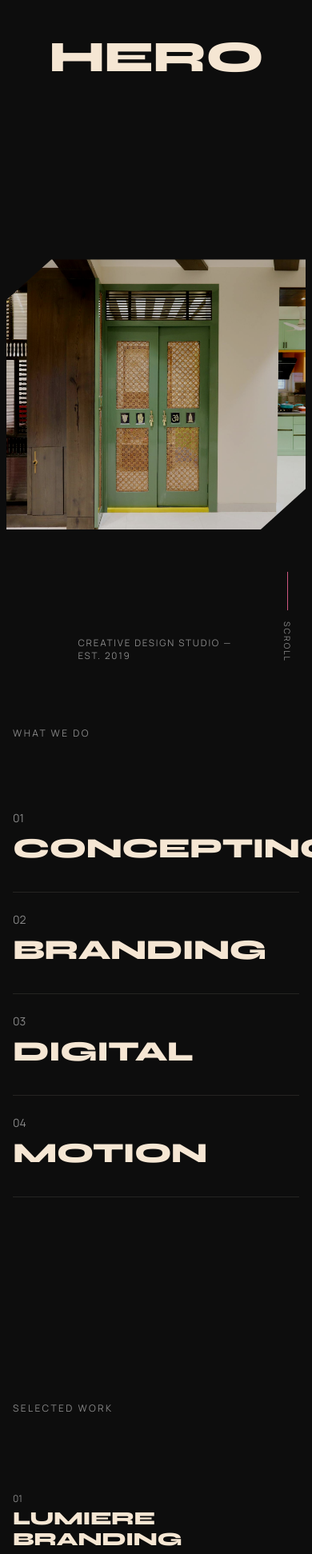
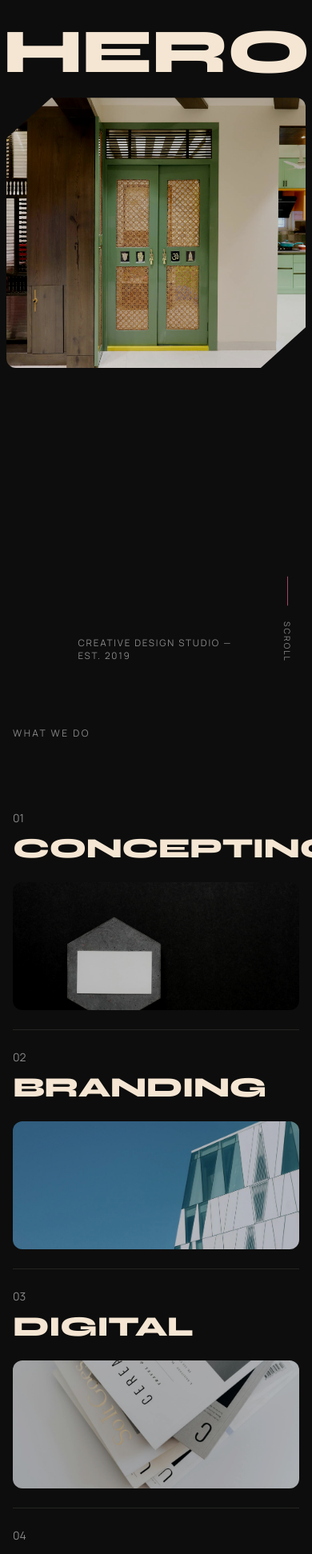
Before and after one commit to Cfvbhgc/hero-design, a React (Create React App) app: page / in a window 390 px wide. Shown: the top 1943 px of the page at 80% size. Built offline with nearby package versions, Linux system fonts and the light colour scheme.

Commit message:
fix: photos + mobile wow effect

```diff
--- a/src/App.css
+++ b/src/App.css
@@ -191,19 +191,21 @@ img {
   }
   .hero__left {
     flex: 0 0 auto;
-    padding: 3rem 0;
+    padding: 2rem 0 1rem;
   }
   .hero__title {
-    font-size: clamp(3rem, 15vw, 20vw);
+    font-size: clamp(4rem, 20vw, 20rem);
     writing-mode: horizontal-tb;
     text-orientation: initial;
   }
   .hero__right {
     padding: 1rem;
+    flex: 0 0 auto;
   }
   .hero__image-wrapper {
     height: 50vh;
     clip-path: none;
+    border-radius: 12px;
   }
   .hero__subtitle {
     left: 50%;
@@ -217,9 +219,6 @@ img {
 }
 
 @media (max-width: 480px) {
-  .hero__title {
-    font-size: clamp(2.5rem, 14vw, 4rem);
-  }
   .hero__image-wrapper {
     height: 40vh;
   }
@@ -230,7 +229,7 @@ img {
 
 @media (max-width: 320px) {
   .hero__title {
-    font-size: 2.5rem;
+    font-size: 4rem;
   }
 }
 
@@ -341,16 +340,10 @@ img {
     width: 100%;
     height: 200px;
     object-fit: cover;
-    border-radius: 4px;
+    border-radius: 12px;
     filter: brightness(0.8) contrast(1.05);
     overflow: hidden;
-    max-height: 0;
-    opacity: 0;
-    transition: max-height 0.4s ease, opacity 0.4s ease;
-  }
-  .services__item.is-expanded .services__item-image {
-    max-height: 220px;
-    opacity: 1;
+    margin-top: 0.75rem;
   }
 }
 
@@ -456,22 +449,32 @@ img {
   opacity: 1;
 }
 
-/* Work — mobile static image */
+/* Work — mobile static image (hidden on desktop) */
 .work__item-static-image {
   display: none;
 }
+
+/* Services — mobile inline image (hidden on desktop, shown via media query) */
 
 /* Work responsive */
 @media (max-width: 768px) {
   .work {
     padding: 5rem 1.5rem;
   }
+  .work__item {
+    padding: 1.5rem 0;
+  }
   .work__item-inner {
     flex-direction: column;
     gap: 0.25rem;
   }
   .work__item-name {
-    font-size: clamp(1.5rem, 7vw, 2.5rem);
+    font-size: clamp(1.5rem, 5vw, 2.5rem);
+  }
+  .work__item-category {
+    font-size: 0.75rem;
+    color: var(--gray);
+    margin-top: 0.25rem;
   }
   .work__item:hover .work__item-inner {
     transform: none;
@@ -482,9 +485,9 @@ img {
   .work__item-static-image {
     display: block;
     width: 100%;
-    height: 180px;
+    height: 200px;
     object-fit: cover;
-    border-radius: 4px;
+    border-radius: 12px;
     margin-top: 0.75rem;
     filter: brightness(0.85) contrast(1.05);
   }
@@ -495,10 +498,10 @@ img {
     padding: 4rem 1rem;
   }
   .work__item-name {
-    font-size: clamp(1.25rem, 6vw, 2rem);
+    font-size: clamp(1.25rem, 5vw, 2rem);
   }
   .work__item-static-image {
-    height: 150px;
+    height: 180px;
   }
 }
 
@@ -707,7 +710,21 @@ img {
     min-height: 60vh;
   }
   .contact__title {
-    font-size: clamp(2rem, 10vw, 15vw);
+    font-size: clamp(2.5rem, 12vw, 15vw);
+  }
+  .contact__email {
+    margin-top: 2rem;
+    font-size: 1rem;
+    background: var(--pink);
+    color: var(--bg);
+    padding: 1rem 2.5rem;
+    border-radius: 50px;
+    display: inline-block;
+    font-weight: 600;
+    letter-spacing: 0.05em;
+  }
+  .contact__email:hover {
+    color: var(--bg);
   }
   .contact__footer {
     flex-direction: column;
@@ -721,17 +738,15 @@ img {
   .contact {
     padding: 3rem 1rem;
   }
-  .contact__title {
-    font-size: clamp(2rem, 10vw, 4rem);
-  }
   .contact__email {
-    font-size: 0.85rem;
+    font-size: 0.9rem;
+    padding: 0.875rem 2rem;
   }
 }
 
 @media (max-width: 320px) {
   .contact__title {
-    font-size: 2rem;
+    font-size: 2.5rem;
   }
 }
 
--- a/src/components/Contact.tsx
+++ b/src/components/Contact.tsx
@@ -1,6 +1,7 @@
 import React, { useEffect, useRef } from 'react';
 import { gsap } from 'gsap';
 import { ScrollTrigger } from 'gsap/ScrollTrigger';
+import { motion } from 'framer-motion';
 
 gsap.registerPlugin(ScrollTrigger);
 
@@ -31,7 +32,14 @@ const Contact: React.FC = () => {
   }, []);
 
   return (
-    <section ref={sectionRef} className="contact">
+    <motion.section
+      ref={sectionRef}
+      className="contact"
+      initial={{ opacity: 0, y: 30 }}
+      whileInView={{ opacity: 1, y: 0 }}
+      viewport={{ once: true, amount: 0.2 }}
+      transition={{ duration: 0.8, ease: 'easeOut' }}
+    >
       <p className="contact__label">Get In Touch</p>
 
       <a href="mailto:hello@herodesign.studio">
@@ -54,7 +62,7 @@ const Contact: React.FC = () => {
           <a href="#top">Dribbble</a>
         </div>
       </footer>
-    </section>
+    </motion.section>
   );
 };
 
--- a/src/components/Hero.tsx
+++ b/src/components/Hero.tsx
@@ -1,10 +1,10 @@
 import React, { useEffect, useRef } from 'react';
 import { gsap } from 'gsap';
+import { motion } from 'framer-motion';
 
 // Hero секция — split-screen layout
 // LEFT: "HERO" вертикально, RIGHT: фото в нестандартной форме
 const Hero: React.FC = () => {
-  const sectionRef = useRef<HTMLElement>(null);
   const titleRef = useRef<HTMLHeadingElement>(null);
   const imageRef = useRef<HTMLDivElement>(null);
   const subtitleRef = useRef<HTMLParagraphElement>(null);
@@ -39,7 +39,12 @@ const Hero: React.FC = () => {
   }, []);
 
   return (
-    <section ref={sectionRef} className="hero">
+    <motion.section
+      className="hero"
+      initial={{ opacity: 0 }}
+      animate={{ opacity: 1 }}
+      transition={{ duration: 0.6 }}
+    >
       <div className="hero__left">
         <h1 ref={titleRef} className="hero__title">
           HERO
@@ -64,7 +69,7 @@ const Hero: React.FC = () => {
         <div className="hero__scroll-line" />
         <span className="hero__scroll-text">Scroll</span>
       </div>
-    </section>
+    </motion.section>
   );
 };
 
--- a/src/components/Services.tsx
+++ b/src/components/Services.tsx
@@ -1,6 +1,7 @@
-import React, { useEffect, useRef, useState, useMemo, useCallback } from 'react';
+import React, { useEffect, useRef, useState } from 'react';
 import { gsap } from 'gsap';
 import { ScrollTrigger } from 'gsap/ScrollTrigger';
+import { motion } from 'framer-motion';
 
 gsap.registerPlugin(ScrollTrigger);
 
@@ -16,17 +17,6 @@ const Services: React.FC = () => {
   const sectionRef = useRef<HTMLElement>(null);
   const itemsRef = useRef<(HTMLLIElement | null)[]>([]);
   const [activeIdx, setActiveIdx] = useState<number | null>(null);
-  const [expandedIdx, setExpandedIdx] = useState<number | null>(null);
-
-  const isMobile = useMemo(
-    () => typeof window !== 'undefined' && window.matchMedia('(max-width: 768px)').matches,
-    []
-  );
-
-  const handleItemClick = useCallback((i: number) => {
-    if (!isMobile) return;
-    setExpandedIdx((prev) => (prev === i ? null : i));
-  }, [isMobile]);
 
   useEffect(() => {
     // Reveal-анимация каждого пункта при скролле
@@ -52,7 +42,14 @@ const Services: React.FC = () => {
   }, []);
 
   return (
-    <section ref={sectionRef} className="services">
+    <motion.section
+      ref={sectionRef}
+      className="services"
+      initial={{ opacity: 0, y: 30 }}
+      whileInView={{ opacity: 1, y: 0 }}
+      viewport={{ once: true, amount: 0.1 }}
+      transition={{ duration: 0.8, ease: 'easeOut' }}
+    >
       {/* Фоновые изображения — crossfade */}
       {services.map((s, i) => (
         <img
@@ -71,14 +68,13 @@ const Services: React.FC = () => {
           <li
             key={s.num}
             ref={(el) => { itemsRef.current[i] = el; }}
-            className={`services__item ${expandedIdx === i ? 'is-expanded' : ''}`}
+            className="services__item"
             onMouseEnter={() => setActiveIdx(i)}
             onMouseLeave={() => setActiveIdx(null)}
-            onClick={() => handleItemClick(i)}
           >
             <span className="services__number">{s.num}</span>
             <span className="services__name">{s.name}</span>
-            {/* Мобильный аккордеон — изображение раскрывается по тапу */}
+            {/* Мобильное изображение — всегда видимо */}
             <img
               src={s.image}
               alt={s.name}
@@ -88,7 +84,7 @@ const Services: React.FC = () => {
           </li>
         ))}
       </ul>
-    </section>
+    </motion.section>
   );
 };
 
--- a/src/components/Work.tsx
+++ b/src/components/Work.tsx
@@ -1,6 +1,7 @@
 import React, { useEffect, useRef, useState, useCallback, useMemo } from 'react';
 import { gsap } from 'gsap';
 import { ScrollTrigger } from 'gsap/ScrollTrigger';
+import { motion } from 'framer-motion';
 
 gsap.registerPlugin(ScrollTrigger);
 
@@ -9,8 +10,8 @@ const projects = [
   { name: 'Lumiere Branding', category: 'Brand Identity', image: '/images/work-1.jpg' },
   { name: 'Oasis Resort', category: 'Hospitality', image: '/images/work-2.jpg' },
   { name: 'Nova Architecture', category: 'Architecture', image: '/images/work-3.jpg' },
-  { name: 'Pulse Magazine', category: 'Editorial', image: '/images/service-3.jpg' },
-  { name: 'Zen Gardens', category: 'Landscape', image: '/images/work-4.jpg' },
+  { name: 'Pulse Magazine', category: 'Editorial', image: '/images/work-4.jpg' },
+  { name: 'Zen Gardens', category: 'Landscape', image: '/images/work-5.jpg' },
   { name: 'Metro Gallery', category: 'Art & Culture', image: '/images/work-6.jpg' },
 ];
 
@@ -62,10 +63,14 @@ const Work: React.FC = () => {
   }, []);
 
   return (
-    <section
+    <motion.section
       ref={sectionRef}
       className="work"
       onMouseMove={handleMouseMove}
+      initial={{ opacity: 0, y: 30 }}
+      whileInView={{ opacity: 1, y: 0 }}
+      viewport={{ once: true, amount: 0.1 }}
+      transition={{ duration: 0.8, ease: 'easeOut' }}
     >
       <p className="work__header">Selected Work</p>
 
@@ -78,18 +83,18 @@ const Work: React.FC = () => {
             onMouseEnter={() => setHoveredIdx(i)}
             onMouseLeave={() => setHoveredIdx(null)}
           >
-            <div className="work__item-inner">
-              <span className="work__item-number">0{i + 1}</span>
-              <span className="work__item-name">{p.name}</span>
-              <span className="work__item-category">{p.category}</span>
-            </div>
-            {/* Статичное изображение для мобильных */}
+            {/* Статичное изображение для мобильных — СВЕРХУ */}
             <img
               src={p.image}
               alt={p.name}
               loading="lazy"
               className="work__item-static-image"
             />
+            <div className="work__item-inner">
+              <span className="work__item-number">0{i + 1}</span>
+              <span className="work__item-name">{p.name}</span>
+              <span className="work__item-category">{p.category}</span>
+            </div>
           </li>
         ))}
       </ul>
@@ -102,7 +107,7 @@ const Work: React.FC = () => {
         loading="lazy"
         className={`work__hover-image ${hoveredIdx !== null ? 'is-visible' : ''}`}
       />
-    </section>
+    </motion.section>
   );
 };
 
```
Also changed, not shown: src/components/About.tsx (+28 -26 lines), public/images/about.jpg (added).
